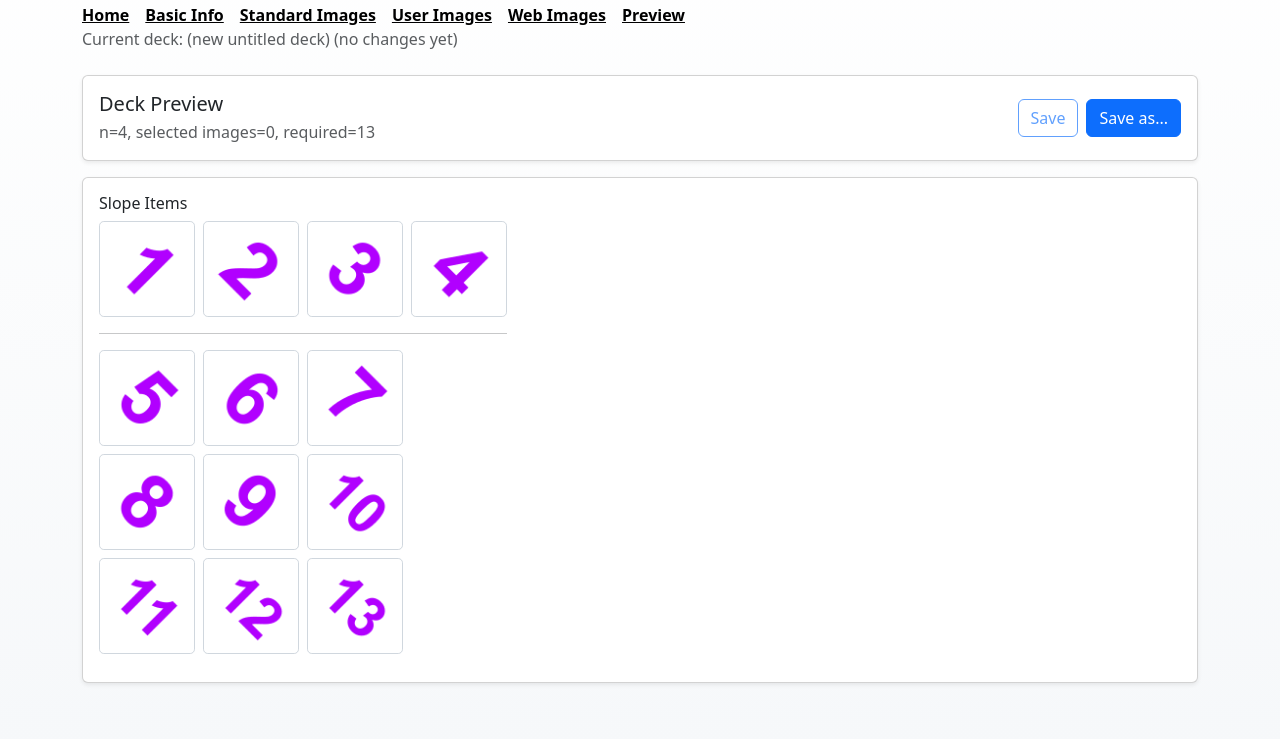
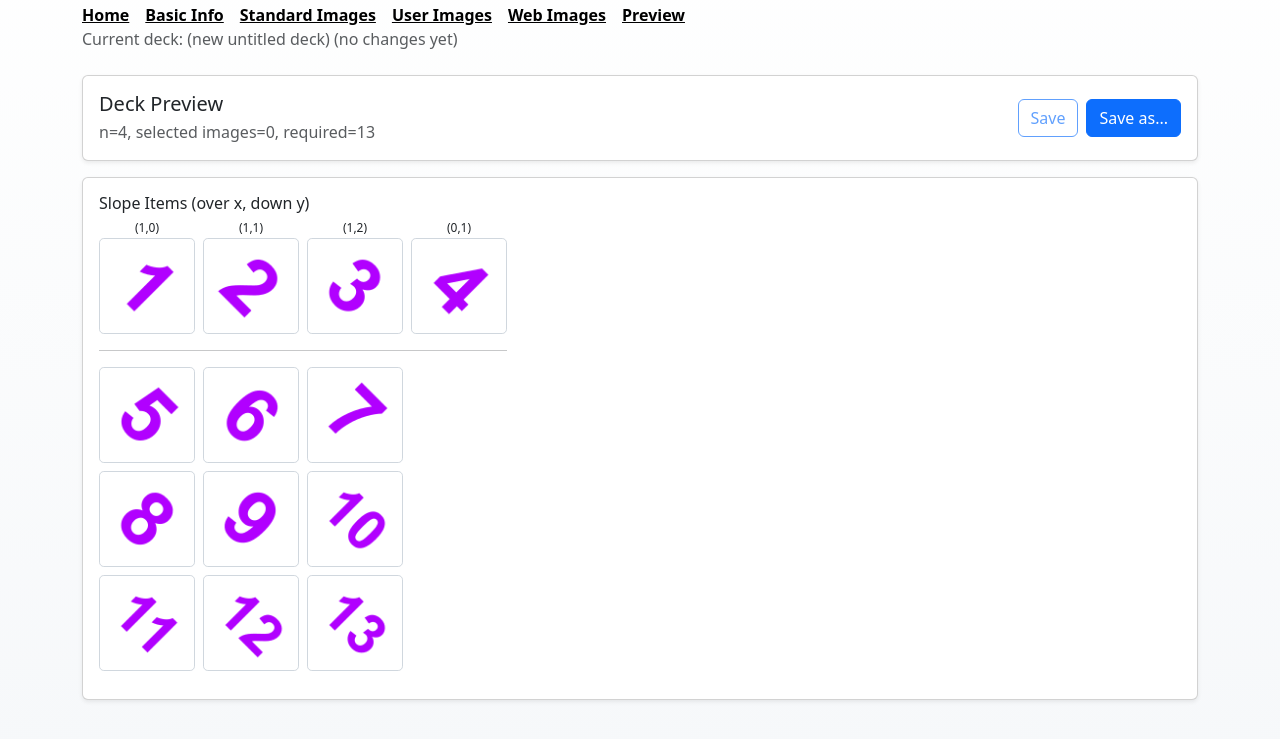
Before and after one commit to hoza-labs/findit, a website with bundled scripts: page src/preview.html in a window 1280 px wide. Shown: the part 109-848 px from the top of the page. Built offline with nearby package versions, Linux system fonts and the light colour scheme.

Commit message:
add slope (x,y) as title above each slope item

```diff
--- a/src/css/main.css
+++ b/src/css/main.css
@@ -83,6 +83,17 @@ body.has-top-bar {
 .deck-pattern-item {
   width: var(--pattern-item-size);
   position: relative;
+}
+
+.deck-pattern-image-wrap {
+  position: relative;
+}
+
+.deck-pattern-top-label {
+  text-align: center;
+  font-size: 0.75rem;
+  line-height: 1.1;
+  margin-bottom: 0.2rem;
 }
 
 .deck-pattern-image {
--- a/src/js/app/preview.js
+++ b/src/js/app/preview.js
@@ -77,7 +77,7 @@ function applyPatternScale() {
   deckPatternElement.style.setProperty('--pattern-gap', `${gap}px`);
 }
 
-function createPatternItem({ slotIndex, slotTitle = '', refIndex = null }) {
+function createPatternItem({ slotIndex, slotTitle = '', topLabel = '', refIndex = null }) {
   const item = document.createElement('article');
   item.className = 'deck-pattern-item';
 
@@ -87,14 +87,24 @@ function createPatternItem({ slotIndex, slotTitle = '', refIndex = null }) {
   const label = selectedRef ? describeImageRef(selectedRef, userImages, webImages) : `placeholder ${fallbackNumber}`;
   const tooltipText = slotTitle ? `${label} | slot ${slotTitle}` : label;
 
+  if (topLabel) {
+    const topLabelElement = document.createElement('div');
+    topLabelElement.className = 'deck-pattern-top-label';
+    topLabelElement.textContent = topLabel;
+    item.appendChild(topLabelElement);
+  }
+
   const image = document.createElement('img');
   image.className = 'deck-pattern-image';
   image.src = src;
   image.alt = label;
   image.title = tooltipText;
-  item.title = tooltipText;
 
-  item.append(image);
+  const imageWrap = document.createElement('div');
+  imageWrap.className = 'deck-pattern-image-wrap';
+  imageWrap.title = tooltipText;
+  imageWrap.append(image);
+  item.append(imageWrap);
 
   if (selectedRef) {
     const removeButton = document.createElement('button');
@@ -108,7 +118,7 @@ function createPatternItem({ slotIndex, slotTitle = '', refIndex = null }) {
       await saveTempDeck(tempDeck);
       await renderSelectedImages();
     });
-    item.appendChild(removeButton);
+    imageWrap.appendChild(removeButton);
   }
 
   return item;
@@ -131,18 +141,20 @@ async function renderSelectedImages() {
 
   const slopeLabel = document.createElement('h3');
   slopeLabel.className = 'h6 mb-2';
-  slopeLabel.textContent = 'Slope Items';
+  slopeLabel.textContent = 'Slope Items (over x, down y)';
   canvas.appendChild(slopeLabel);
 
   const slopeRow = document.createElement('div');
   slopeRow.className = 'deck-pattern-row';
   for (let slot = 0; slot < n; slot += 1) {
     const slotTitle = slot < p ? String(slot) : 'infinity';
+    const topLabel = slot < p ? `(1,${slot})` : '(0,1)';
     const hasSelected = slot < tempDeck.selectedImageRefs.length;
     slopeRow.appendChild(
       createPatternItem({
         slotIndex: slot,
         slotTitle,
+        topLabel,
         refIndex: hasSelected ? slot : null
       })
     );
```
